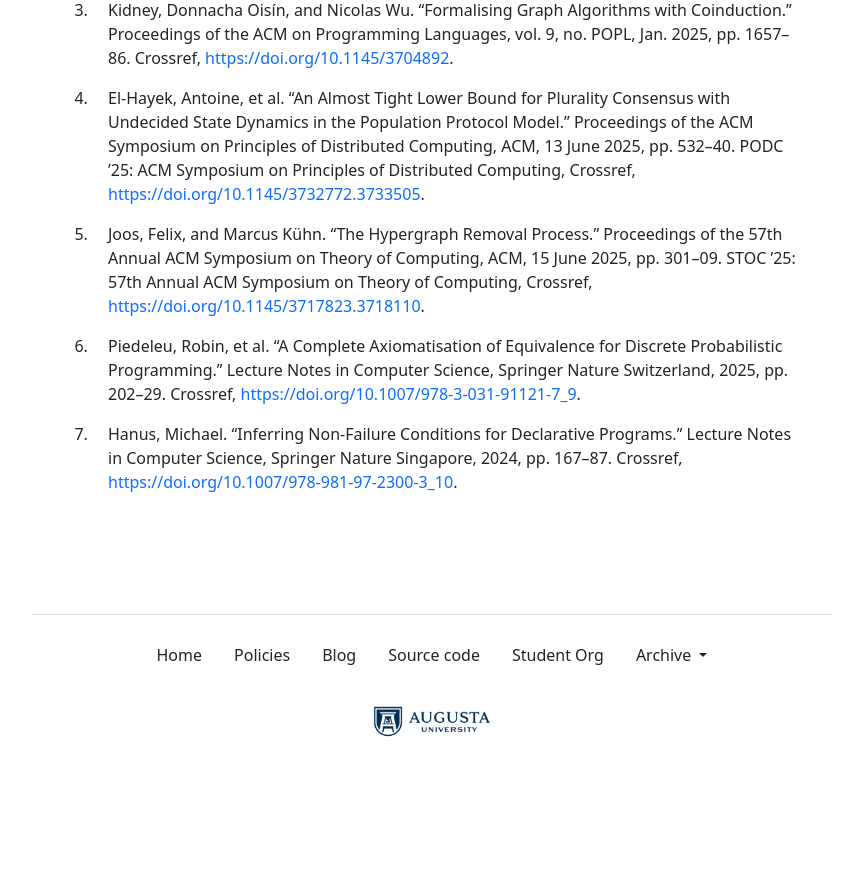
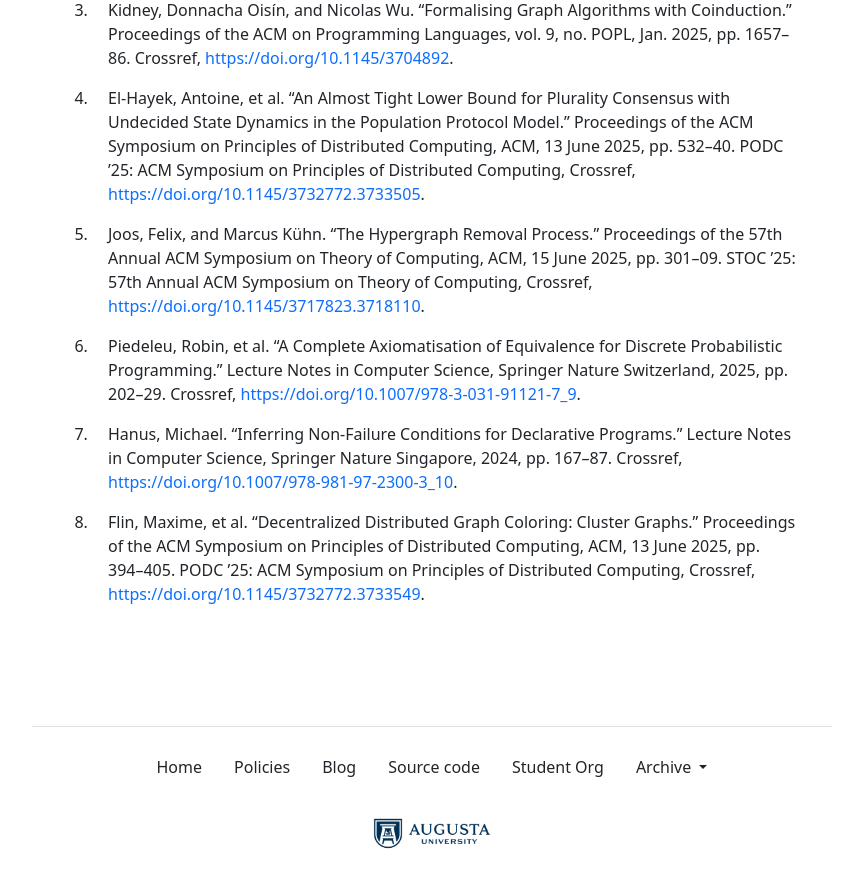
Before and after one commit to the-au-forml-lab/plgroup, a Jekyll site: the page built from docs/index.md, in a window 1280 px wide and 900 px high, scrolled down 1855 px. Shown: the top 888 px of the window, without its empty margins (208-1071 px from the left). Built offline with Jekyll 4.4.1, drawn with Linux system fonts in a browser that asks for light colours; before the commit the page ends 2643 px from its top, so only the background shows below that; some of the changed text lies outside the part shown.

Commit message:
[create-pull-request] automated change

```diff
--- a/data/history.txt
+++ b/data/history.txt
@@ -54,3 +54,4 @@
 10.1145/3717823.3718110
 10.1007/978-3-031-91121-7_9
 10.1007/978-981-97-2300-3_10
+10.1145/3732772.3733549
--- a/docs/index.md
+++ b/docs/index.md
@@ -39,7 +39,7 @@ organization.
 | 7.  | October 3    | A Complete Axiomatisation of Equivalence for Discrete Probabilistic Programming.    | UH227 (Fishbowl) |
 | 8.  | October 10   | _Fall pause_           |                  |
 | 9.  | October 17   | Inferring Non-failure Conditions for Declarative Programs.    | UH227 (Fishbowl) |
-| 10. | October 24   | Paper 08 discussion    | UH314 |
+| 10. | October 24   | Decentralized Distributed Graph Coloring: Cluster Graphs.    | UH314 |
 | 11. | October 31   | 🎃 Paper 09 discussion | UH227 (Fishbowl) |
 | 12. | November 7   | Paper 10 discussion    | UH227 (Fishbowl) |
 | 13. | November 22  | Awards Gala            | UH227 (Fishbowl) |
--- a/docs/papers.md
+++ b/docs/papers.md
@@ -5,3 +5,4 @@
 1. Joos, Felix, and Marcus Kühn. “The Hypergraph Removal Process.” Proceedings of the 57th Annual ACM Symposium on Theory of Computing, ACM, 15 June 2025, pp. 301–09. STOC ’25: 57th Annual ACM Symposium on Theory of Computing, Crossref, <https://doi.org/10.1145/3717823.3718110>.
 1. Piedeleu, Robin, et al. “A Complete Axiomatisation of Equivalence for Discrete Probabilistic Programming.” Lecture Notes in Computer Science, Springer Nature Switzerland, 2025, pp. 202–29. Crossref, <https://doi.org/10.1007/978-3-031-91121-7_9>.
 1. Hanus, Michael. “Inferring Non-Failure Conditions for Declarative Programs.” Lecture Notes in Computer Science, Springer Nature Singapore, 2024, pp. 167–87. Crossref, <https://doi.org/10.1007/978-981-97-2300-3_10>.
+1. Flin, Maxime, et al. “Decentralized Distributed Graph Coloring: Cluster Graphs.” Proceedings of the ACM Symposium on Principles of Distributed Computing, ACM, 13 June 2025, pp. 394–405. PODC ’25: ACM Symposium on Principles of Distributed Computing, Crossref, <https://doi.org/10.1145/3732772.3733549>.
```
